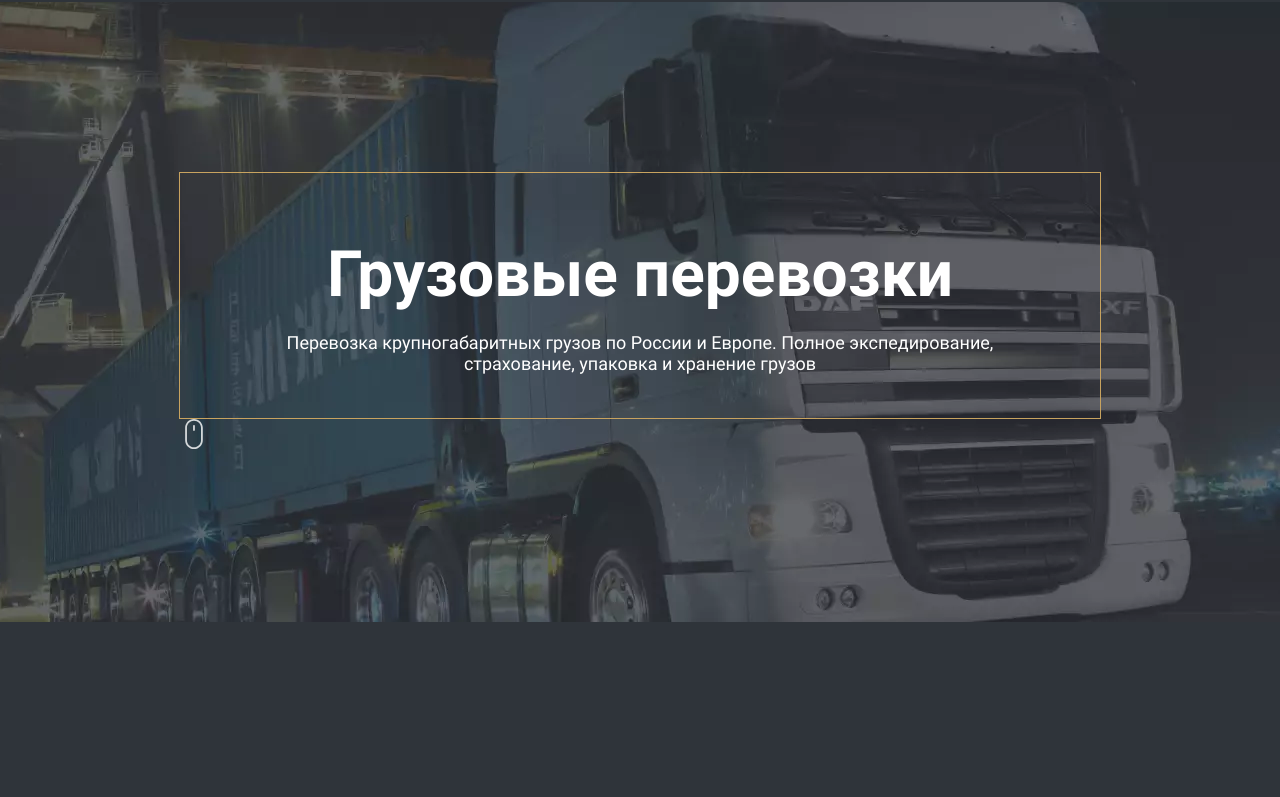
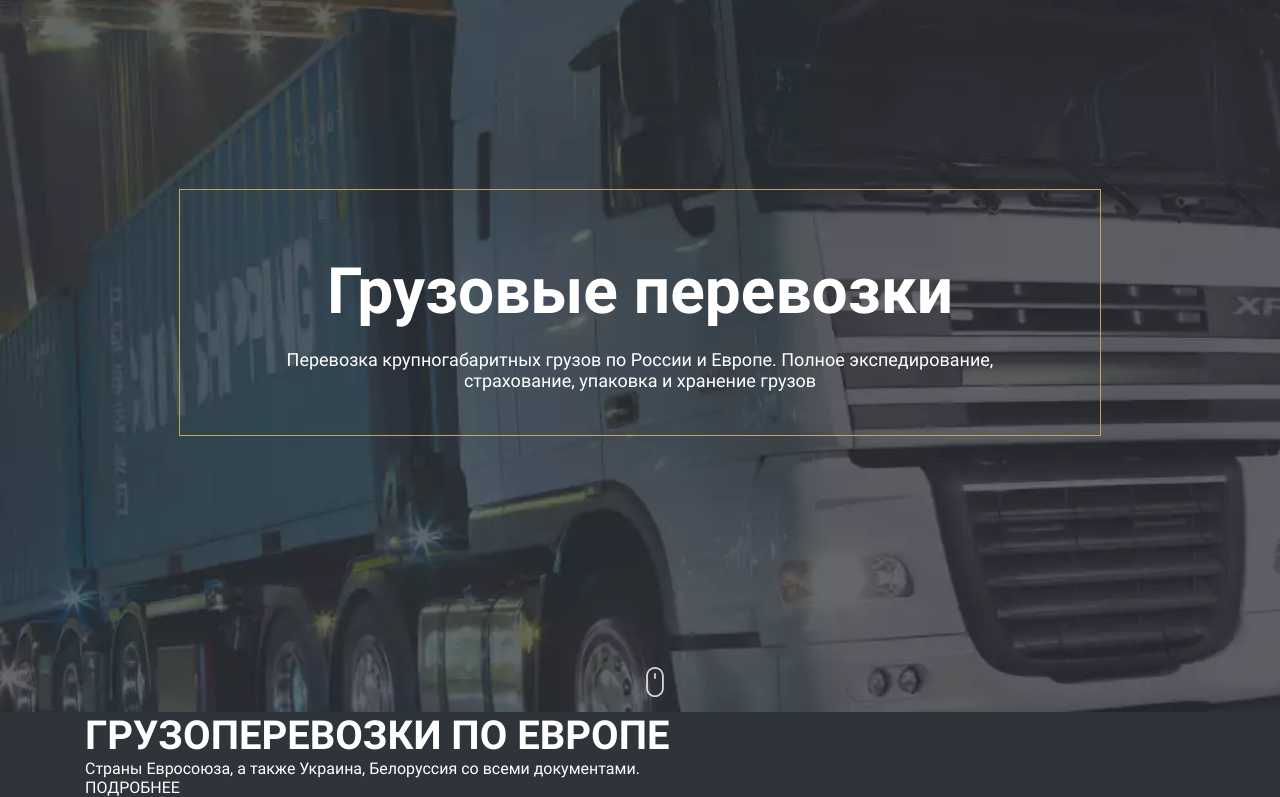
Before and after one commit to Bekjan555/Freight-transportation, a React (Create React App) app: page / in a window 1280 px wide. Shown: the part 234-1031 px from the top of the page. Before the commit the page ends 946 px from the top, so only its background shows below. Built offline with nearby package versions, Linux system fonts and the light colour scheme.

Commit message:
finish the section hero

```diff
--- a/src/App.js
+++ b/src/App.js
@@ -1,5 +1,6 @@
 import Header from './components/header';
 import Hero from './components/hero';
+import Transportation from './components/transportation/index.jsx';
 
 
 const App = () => {
@@ -7,6 +8,7 @@ const App = () => {
     <div className="App">
       <Header />
       <Hero />
+      <Transportation />
     </div>
   );
 };
--- a/src/base.scss
+++ b/src/base.scss
@@ -13,7 +13,9 @@ body {
 }
 
 .title {
-	@include font($roboto-bold, 40px)
+	@include font($roboto-bold, 40px);
+	text-transform:uppercase;
+
 }
 
 a {
--- a/src/components/hero/_styles.scss
+++ b/src/components/hero/_styles.scss
@@ -1,9 +1,11 @@
 @import "../global";
 
 .hero {
-    background: url('../../assets/hero-bg.webp') center no-repeat;
+    background: url("../../assets/hero-bg.webp") center no-repeat;
+    background-size: cover;
     height: 100vh;
     align-items: center;
+    position: relative;
     &__box {
         width: 920px;
         height: 245px;
@@ -14,7 +16,10 @@
         align-items: center;
     }
     &__mouse {
-
+        position: absolute;
+        left: 50%;
+        bottom: 0;
+        transform: translateY(-50%);
     }
 }
 
--- /dev/null
+++ b/src/components/transportation/index.jsx
@@ -0,0 +1,28 @@
+import React from 'react';
+import "./_styles.scss";
+import Car1 from "../../assets/car-1.webp";
+import { Link } from "react-router-dom";
+
+const Transportation = () => {
+    return (
+        <section className="transportation">
+            <div className="container">
+                <div className="transportation__content">
+                    <div className="transportation__left">
+                        <h2 className="transportation__title title">
+                        грузоперевозки по европе
+                        </h2>
+                        <p className="transportation__description description">
+                        Страны Евросоюза, а также Украина, Белоруссия со всеми документами.
+                        </p>
+                        <Link className="transportation__link">
+                            ПОДРОБНЕЕ
+                        </Link>
+                    </div>
+                </div>
+            </div>
+        </section>
+    )
+}
+
+export default Transportation;
```
Also changed, not shown: src/components/hero/index.jsx (+9 -11 lines), src/components/transportation/_styles.scss (added), src/scss/_mixins.scss (line endings or trailing spaces). Lines whose indentation alone changed are shown as unchanged.
